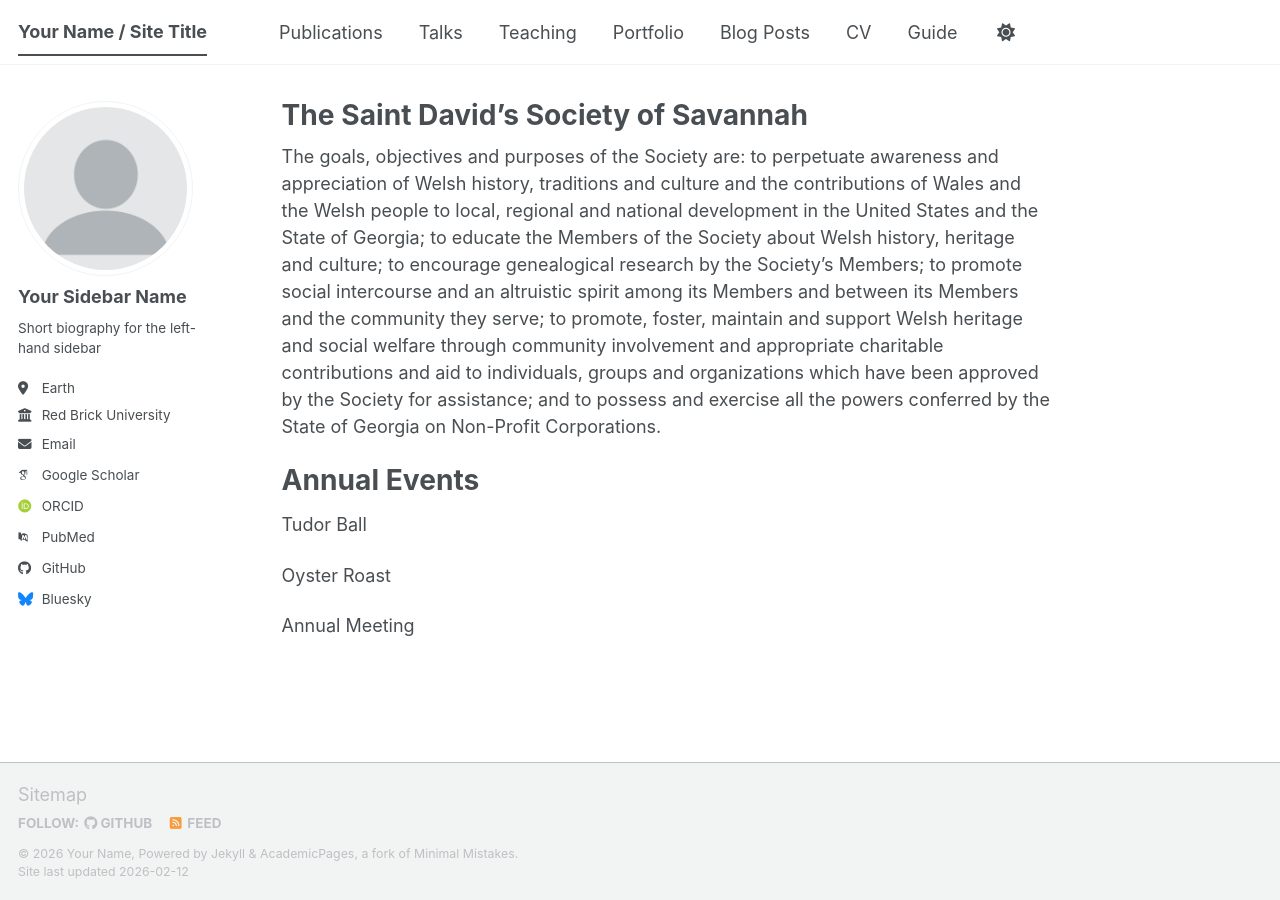
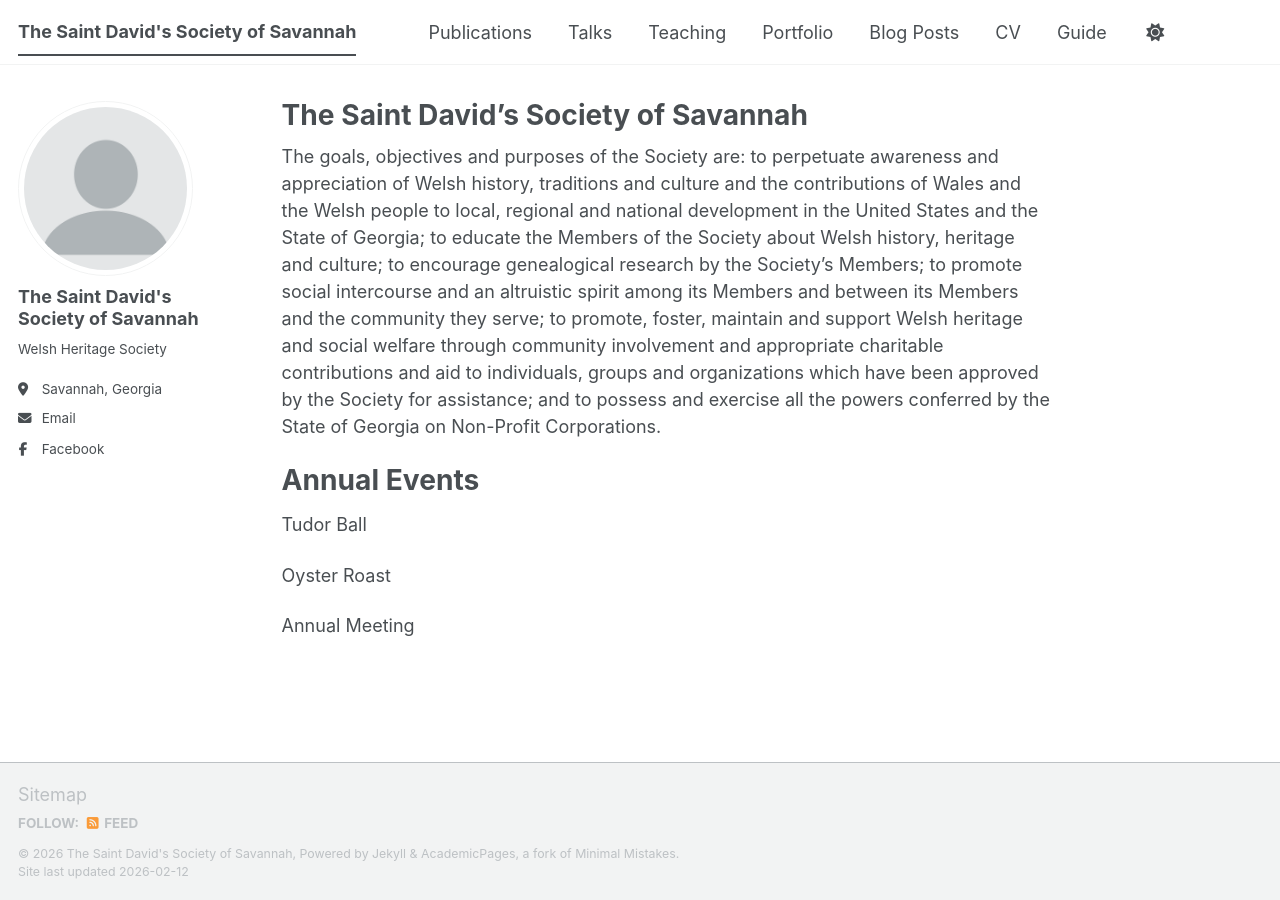
Before and after one commit to whancock6/sdss2, a Jekyll site: the page built from _pages/about.md, in a window 1280 px wide. Built offline with Jekyll 4.4.1, drawn with Linux system fonts in a browser that asks for light colours; some web fonts are replaced; a script bundle is joined from its source files by our own code; library files that are not in the unit come from our copies.

Commit message:
Update _config.yml

```diff
--- a/_config.yml
+++ b/_config.yml
@@ -9,14 +9,14 @@
 # Basic Site Settings
 locale                   : "en-US"
 site_theme               : "default" # The available themes options are "default", "air", "sunrise", "mint", "dirt" and "contrast"
-title                    : "Your Name / Site Title"
+title                    : "The Saint David's Society of Savannah"
 title_separator          : "-"
-name                     : &name "Your Name"
-description              : &description "Your Name's academic portfolio"   # Update this with a general description of your site, this is the default if not overridden by a page
-url                      : https://academicpages.github.io # The base hostname & protocol for your site e.g. "https://[your GitHub username].github.io",
+name                     : &name "The Saint David's Society of Savannah"
+description              : &description "Celebrating Welsh heritage in Savannah since 1999"   # Update this with a general description of your site, this is the default if not overridden by a page
+url                      : https://whancock6.github.io/sdss2 # The base hostname & protocol for your site e.g. "https://[your GitHub username].github.io",
                                                            # or if you already have some other page hosted on Github then use "https://[your GitHub username].github.io/[Your Repo Name]"
 baseurl                  : "" # the subpath of your site, e.g. "/blog"
-repository               : "academicpages/academicpages.github.io"
+repository               : "whancock6.github.io"
 
 # Site Author - The following control what appear as part of the author content on the side bar.
 #               If a field is blank the icon and link will not appear, otherwise it will be shown.
@@ -24,24 +24,24 @@
 author:
   # Biographic information
   avatar           : "profile.png"
-  name             : "Your Sidebar Name"
+  name             : "The Saint David's Society of Savannah"
   pronouns         : # example: "she/her"
-  bio              : "Short biography for the left-hand sidebar"
-  location         : "Earth"
-  employer         : "Red Brick University"
+  bio              : "Welsh Heritage Society"
+  location         : "Savannah, Georgia"
+  employer         : #"Red Brick University"
   uri              : # URL
-  email            : "none@example.org"
+  email            : "Contact@StDavidSavannah.com"
 
   # Academic websites
   academia         : # URL
   arxiv            : # URL - Update with the correct link to your profile
-  googlescholar    : "https://scholar.google.com/citations?user=PS_CX0AAAAAJ"
+  googlescholar    : #"https://scholar.google.com/citations?user=PS_CX0AAAAAJ"
   inspire-hep      : # URL
   impactstory      : # URL
-  orcid            : "https://orcid.org/yourorcidurl"
+  orcid            : #"https://orcid.org/yourorcidurl"
   semantic         : # URL
   ssrn             : # URL
-  pubmed           : "https://www.ncbi.nlm.nih.gov/pubmed/?term=john+snow"
+  pubmed           : #"https://www.ncbi.nlm.nih.gov/pubmed/?term=john+snow"
   researchgate     : # URL
   scopus           : # URL
   zotero           : # URL
@@ -51,14 +51,14 @@
   bitbucket        : # Username - Update with your username on the site
   codepen          : # Username
   dribbble         : # Username
-  github           : "academicpages"
+  github           : #"academicpages"
   kaggle           : # Username
   stackoverflow    : # User number or user number and name (i.e., use "1" or "1/jeff-atwood")
 
   # Social media
   artstation       : # Username
-  bluesky          : "bsky.app" # Replace this with you Bluesky username
-  facebook         : # Username
+  bluesky          : # Replace this with you Bluesky username
+  facebook         : "stdavidsavannah"
   flickr           : # Username
   foursquare       : # Username
   goodreads        : # Username
```
